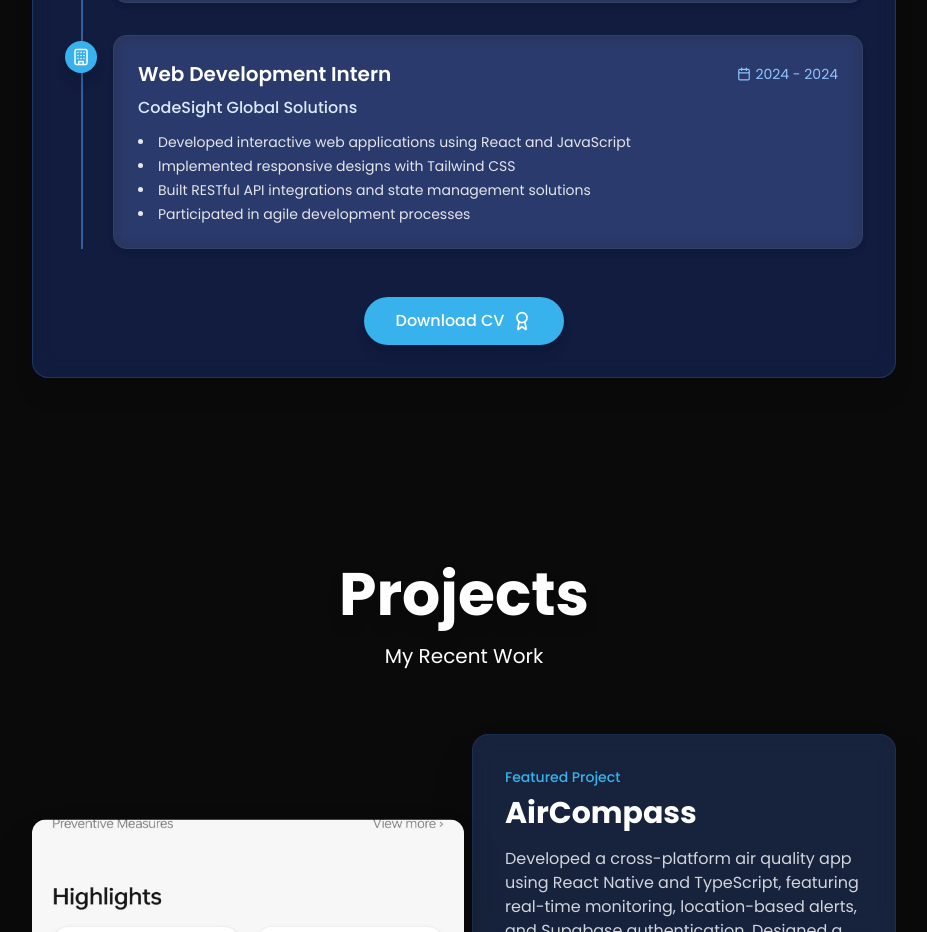
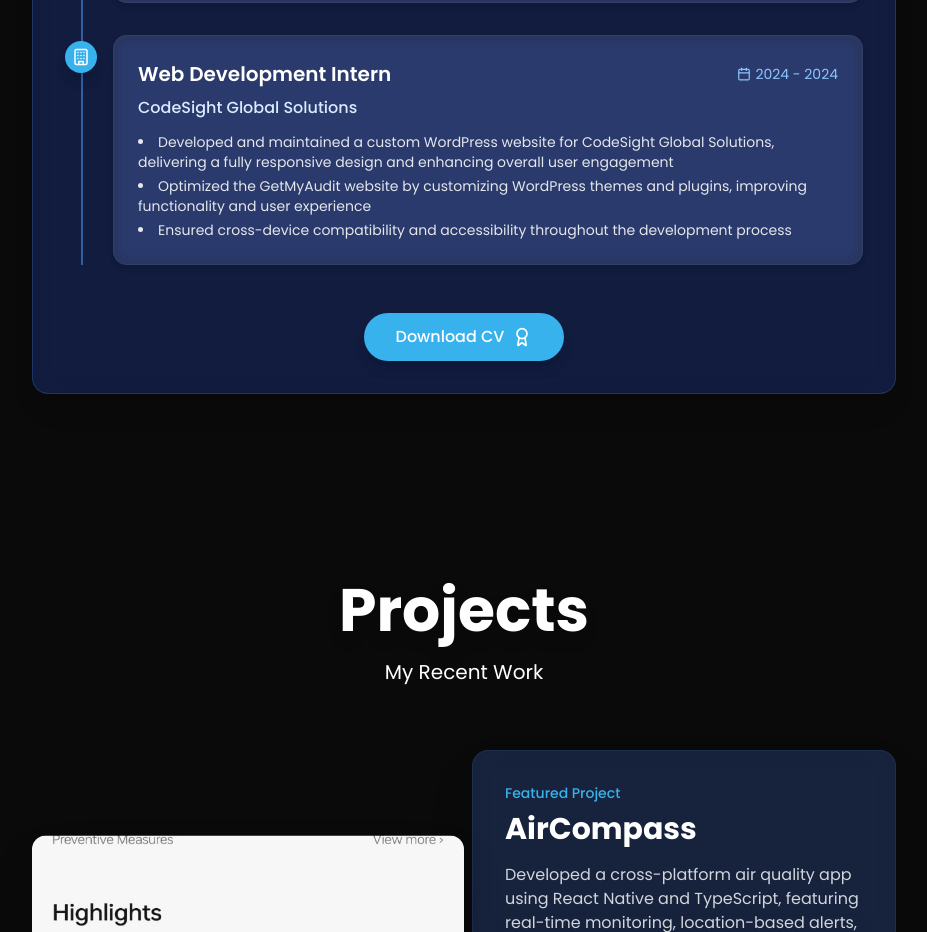
Before and after one commit to Axdityxa/portfolio, a Next.js app: page / in a window 1280 px wide. Shown: the part 3060-3992 px from the top of the page, without its empty margins (176-1103 px from the left). Built offline with nearby package versions, Linux system fonts and the light colour scheme.

Commit message:
experience

```diff
--- a/app/components/Experience.tsx
+++ b/app/components/Experience.tsx
@@ -34,10 +34,9 @@ export default function Experience() {
       company: "CodeSight Global Solutions",
       date: "2024 - 2024",
       description: [
-        "Developed interactive web applications using React and JavaScript",
-        "Implemented responsive designs with Tailwind CSS",
-        "Built RESTful API integrations and state management solutions",
-        "Participated in agile development processes"
+        "Developed and maintained a custom WordPress website for CodeSight Global Solutions, delivering a fully responsive design and enhancing overall user engagement",
+        "Optimized the GetMyAudit website by customizing WordPress themes and plugins, improving functionality and user experience",
+        "Ensured cross-device compatibility and accessibility throughout the development process"
       ],
       icon: Building
     },
```
